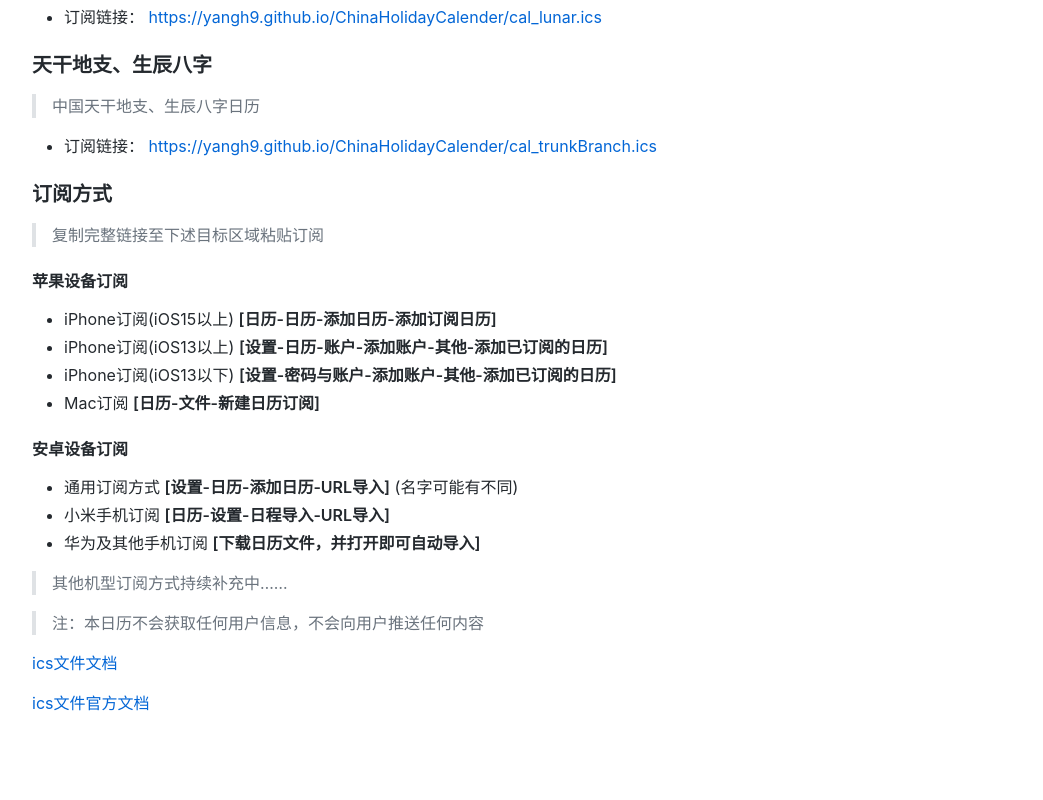
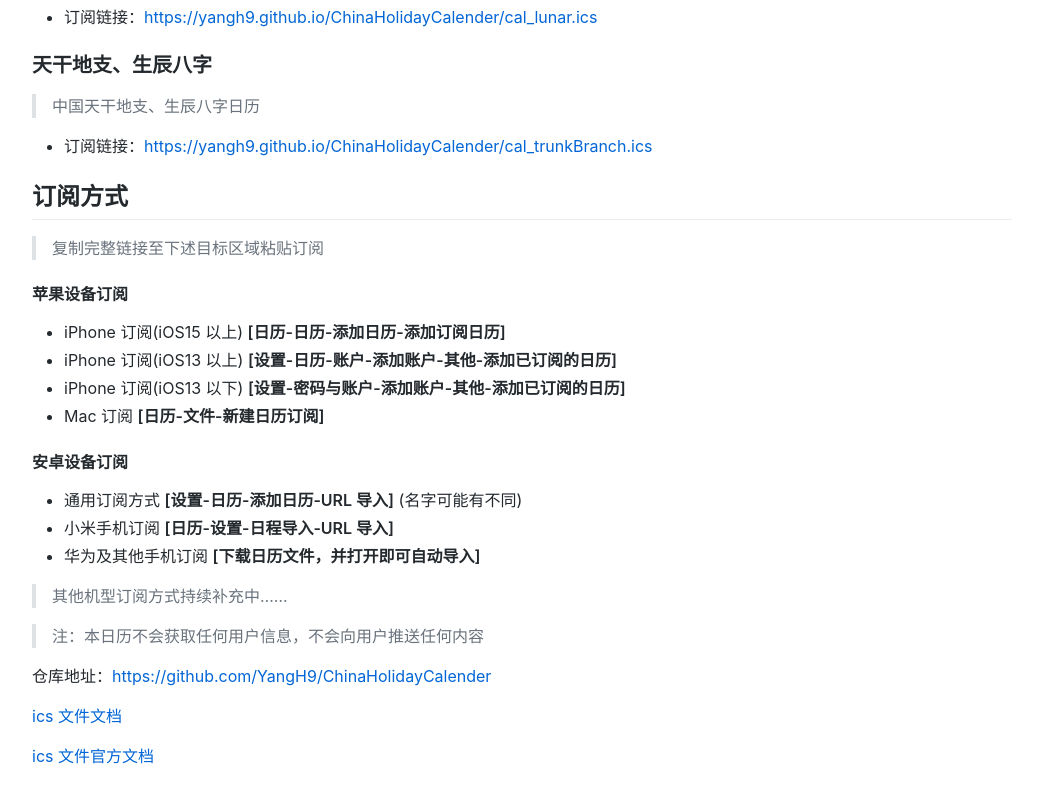
Before and after one commit to YangH9/ChinaCalendar, a website: page docs/index.html in a window 1280 px wide. Shown: the part 881-1681 px from the top of the page, without its empty margins (118-1161 px from the left). Before the commit the page ends 1628 px from the top, so only its background shows below. Drawn offline with Linux system fonts and the light colour scheme.

Commit message:
[update]自动提交

```diff
--- a/docs/index.html
+++ b/docs/index.html
@@ -4,7 +4,7 @@
     <meta charset="UTF-8" />
     <meta http-equiv="X-UA-Compatible" content="IE=edge" />
     <meta name="viewport" content="width=device-width, initial-scale=1" />
-    <title>ChinaHolidayCalender | 中国节假日调休日历</title>
+    <title>ChinaHolidayCalender | 中华人民共和国节日、纪念日、假日调休、二十四节气、天干地支农历日历</title>
     <meta name="generator" content="Jekyll v3.9.3" />
     <meta property="og:title" content="ChinaHolidayCalender" />
     <meta property="og:locale" content="en_US" />
@@ -23,69 +23,69 @@
       <h1 id="chinaholidaycalender">ChinaHolidayCalender</h1>
       <h2 id="中华人民共和国节日纪念日假日调休二十四节气天干地支农历日历">中华人民共和国节日、纪念日、假日调休、二十四节气、天干地支农历日历</h2>
       <blockquote>
-        <p>更新时间：2024-08-16</p>
+        <p>更新时间：2024-09-09</p>
       </blockquote>
       <p><a href="#订阅方式">使用方式</a></p>
       <blockquote>
-        <p>由于GiteePages无法使用，暂时只有GithubPages站点，首次订阅可能时间较长</p>
+        <p>由于 <code>GiteePages</code> 无法使用，暂时只有 <code>GithubPages</code> 站点，首次订阅可能时间较长</p>
       </blockquote>
       <h3 id="完整版">完整版</h3>
       <blockquote>
         <p>包含所有类型日历（暂时除农历、天干地支），一次全部订阅，体积较大</p>
       </blockquote>
       <ul>
-        <li>订阅链接： <a href="https://yangh9.github.io/ChinaHolidayCalender/calender.ics">https://yangh9.github.io/ChinaHolidayCalender/calender.ics</a></li>
+        <li>订阅链接：<a href="https://yangh9.github.io/ChinaHolidayCalender/calender.ics">https://yangh9.github.io/ChinaHolidayCalender/calender.ics</a></li>
       </ul>
       <h3 id="法定节假日">法定节假日</h3>
       <blockquote>
         <p>打工人放假日历，国务院发布的放假补班通知，含休假补班日</p>
       </blockquote>
       <ul>
-        <li>订阅链接： <a href="https://yangh9.github.io/ChinaHolidayCalender/cal_holiday.ics">https://yangh9.github.io/ChinaHolidayCalender/cal_holiday.ics</a></li>
+        <li>订阅链接：<a href="https://yangh9.github.io/ChinaHolidayCalender/cal_holiday.ics">https://yangh9.github.io/ChinaHolidayCalender/cal_holiday.ics</a></li>
       </ul>
       <h3 id="节日纪念日">节日纪念日</h3>
       <blockquote>
         <p>中国传统节日部分流行节日纪念日日历</p>
       </blockquote>
       <ul>
-        <li>订阅链接：  <a href="https://yangh9.github.io/ChinaHolidayCalender/cal_festival.ics">https://yangh9.github.io/ChinaHolidayCalender/cal_festival.ics</a></li>
+        <li>订阅链接：<a href="https://yangh9.github.io/ChinaHolidayCalender/cal_festival.ics">https://yangh9.github.io/ChinaHolidayCalender/cal_festival.ics</a></li>
       </ul>
       <h3 id="二十四节气">二十四节气</h3>
       <blockquote>
         <p>中国二十四节气日历</p>
       </blockquote>
       <ul>
-        <li>订阅链接： <a href="https://yangh9.github.io/ChinaHolidayCalender/cal_solarTerm.ics">https://yangh9.github.io/ChinaHolidayCalender/cal_solarTerm.ics</a></li>
+        <li>订阅链接：<a href="https://yangh9.github.io/ChinaHolidayCalender/cal_solarTerm.ics">https://yangh9.github.io/ChinaHolidayCalender/cal_solarTerm.ics</a></li>
       </ul>
       <h3 id="农历天干地支">农历、天干地支</h3>
       <blockquote>
         <p>中国农历、天干地支日历</p>
       </blockquote>
       <ul>
-        <li>订阅链接： <a href="https://yangh9.github.io/ChinaHolidayCalender/cal_lunar.ics">https://yangh9.github.io/ChinaHolidayCalender/cal_lunar.ics</a></li>
+        <li>订阅链接：<a href="https://yangh9.github.io/ChinaHolidayCalender/cal_lunar.ics">https://yangh9.github.io/ChinaHolidayCalender/cal_lunar.ics</a></li>
       </ul>
       <h3 id="天干地支生辰八字">天干地支、生辰八字</h3>
       <blockquote>
         <p>中国天干地支、生辰八字日历</p>
       </blockquote>
       <ul>
-        <li>订阅链接： <a href="https://yangh9.github.io/ChinaHolidayCalender/cal_trunkBranch.ics">https://yangh9.github.io/ChinaHolidayCalender/cal_trunkBranch.ics</a></li>
+        <li>订阅链接：<a href="https://yangh9.github.io/ChinaHolidayCalender/cal_trunkBranch.ics">https://yangh9.github.io/ChinaHolidayCalender/cal_trunkBranch.ics</a></li>
       </ul>
-      <h3 id="订阅方式">订阅方式</h3>
+      <h2 id="订阅方式">订阅方式</h2>
       <blockquote>
         <p>复制完整链接至下述目标区域粘贴订阅</p>
       </blockquote>
       <h4 id="苹果设备订阅">苹果设备订阅</h4>
       <ul>
-        <li>iPhone订阅(iOS15以上) <strong>[日历-日历-添加日历-添加订阅日历]</strong></li>
-        <li>iPhone订阅(iOS13以上) <strong>[设置-日历-账户-添加账户-其他-添加已订阅的日历]</strong></li>
-        <li>iPhone订阅(iOS13以下) <strong>[设置-密码与账户-添加账户-其他-添加已订阅的日历]</strong></li>
-        <li>Mac订阅 <strong>[日历-文件-新建日历订阅]</strong></li>
+        <li>iPhone 订阅(iOS15 以上) <strong>[日历-日历-添加日历-添加订阅日历]</strong></li>
+        <li>iPhone 订阅(iOS13 以上) <strong>[设置-日历-账户-添加账户-其他-添加已订阅的日历]</strong></li>
+        <li>iPhone 订阅(iOS13 以下) <strong>[设置-密码与账户-添加账户-其他-添加已订阅的日历]</strong></li>
+        <li>Mac 订阅 <strong>[日历-文件-新建日历订阅]</strong></li>
       </ul>
       <h4 id="安卓设备订阅">安卓设备订阅</h4>
       <ul>
-        <li>通用订阅方式 <strong>[设置-日历-添加日历-URL导入]</strong> (名字可能有不同)</li>
-        <li>小米手机订阅 <strong>[日历-设置-日程导入-URL导入]</strong></li>
+        <li>通用订阅方式 <strong>[设置-日历-添加日历-URL 导入]</strong> (名字可能有不同)</li>
+        <li>小米手机订阅 <strong>[日历-设置-日程导入-URL 导入]</strong></li>
         <li>华为及其他手机订阅 <strong>[下载日历文件，并打开即可自动导入]</strong></li>
       </ul>
       <blockquote>
@@ -94,8 +94,9 @@
       <blockquote>
         <p>注：本日历不会获取任何用户信息，不会向用户推送任何内容</p>
       </blockquote>
-      <p><a href="iCalendar.html">ics文件文档</a></p>
-      <p><a href="iCalendar.txt">ics文件官方文档</a></p>
+      <p>仓库地址：<a href="https://github.com/YangH9/ChinaHolidayCalender">https://github.com/YangH9/ChinaHolidayCalender</a></p>
+      <p><a href="./iCalendar.html">ics 文件文档</a></p>
+      <p><a href="./iCalendar.txt">ics 文件官方文档</a></p>
     </div>
   </body>
 </html>
```
Also changed, not shown: data/ChineseFestival.js (+8 -0 lines), package.json (+8 -3 lines), README.md, 5 other files.
